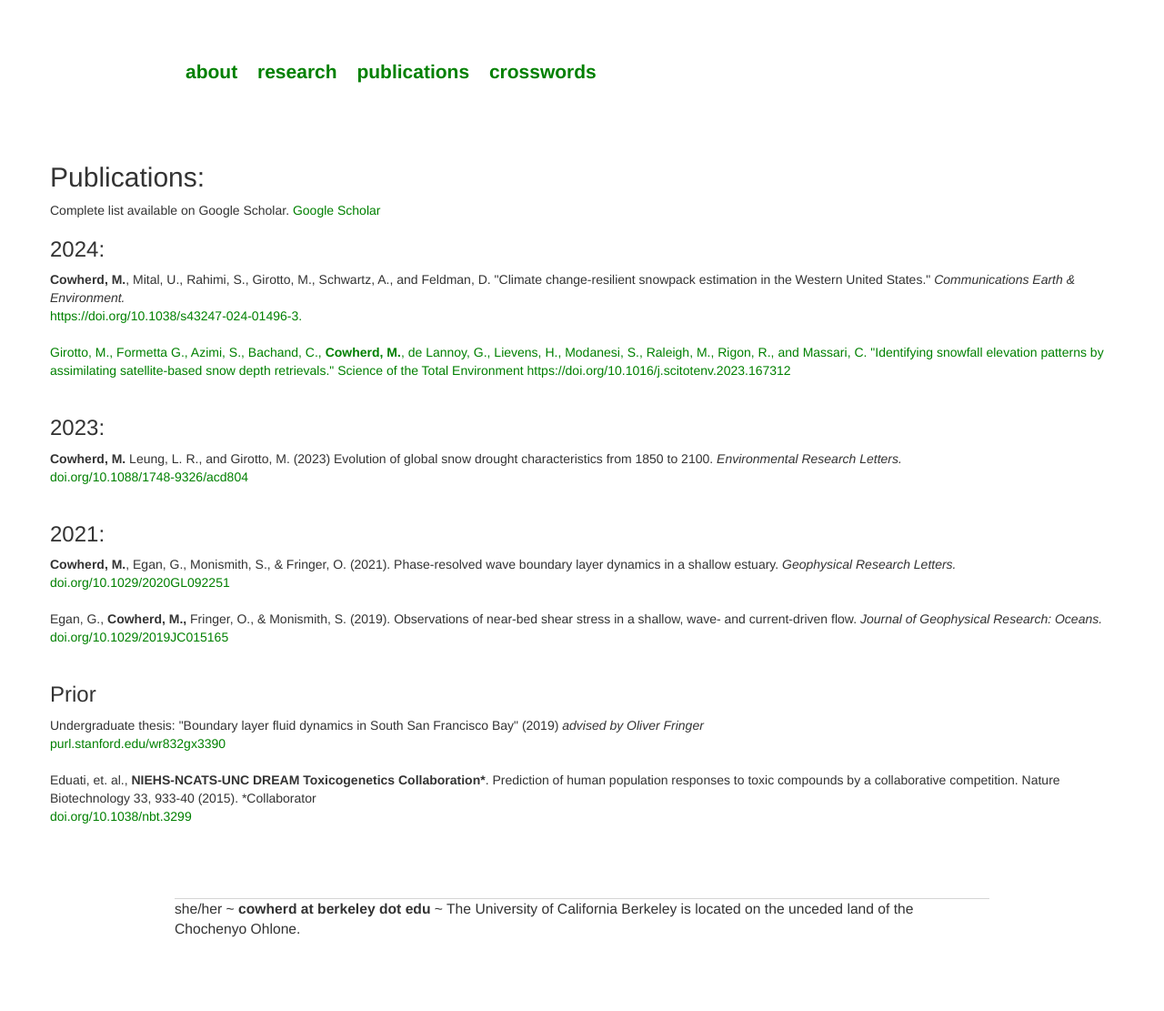
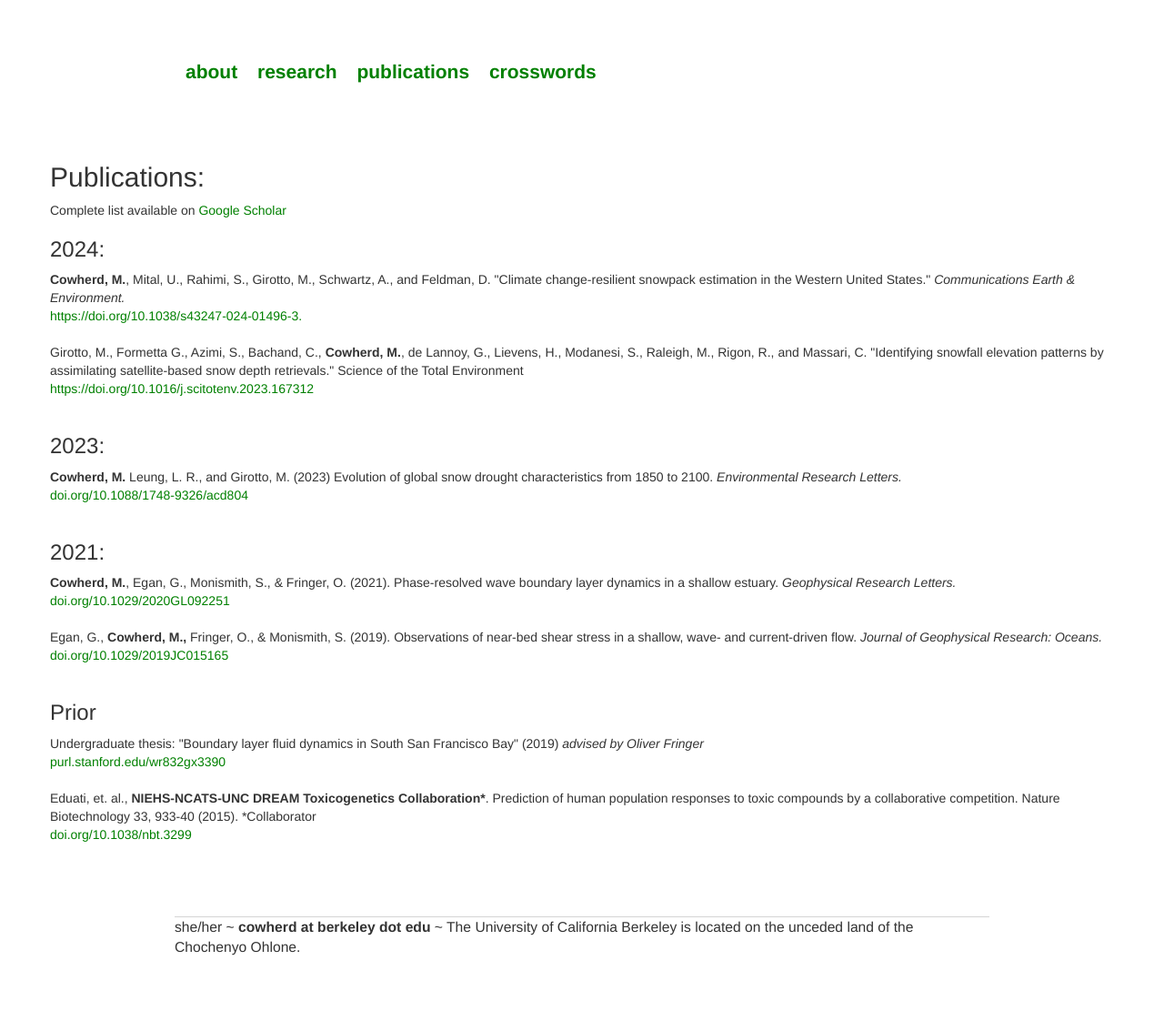
Before and after one commit to mariannecowherd/mariannecowherd.github.io, a Jekyll site: the page built from publications/index.html, in a window 1280 px wide. Shown: the whole page at 91% size. Built offline with Jekyll 4.4.1, drawn with Linux system fonts in a browser that asks for light colours; nearby versions of some CDN libraries.

Commit message:
Update index.html

```diff
--- a/publications/index.html
+++ b/publications/index.html
@@ -17,16 +17,16 @@ title: Publications
 <div class="row">
 <div class="blurb">
 	<h2>Publications:</h2>
-	Complete list available on Google Scholar. <a href="https://scholar.google.com/citations?user=RN_5PCcAAAAJ&hl=en&oi=ao">Google Scholar</a>
+	Complete list available on <a href="https://scholar.google.com/citations?user=RN_5PCcAAAAJ&hl=en&oi=ao">Google Scholar</a>
 
 	<h3>2024:</h3>
 	<b>Cowherd, M.</b>, Mital, U., Rahimi, S., Girotto, M., Schwartz, A., and Feldman, D.
 	"Climate change-resilient snowpack estimation in the Western United States." <i> Communications Earth & Environment. </i>  <br>
-	<a href = "https://doi.org/10.1038/s43247-024-01496-3">https://doi.org/10.1038/s43247-024-01496-3. <br><br>
+	<a href = "https://doi.org/10.1038/s43247-024-01496-3">https://doi.org/10.1038/s43247-024-01496-3. </a> <br><br>
 
 	Girotto, M., Formetta G., Azimi, S., Bachand, C., <b>Cowherd, M.</b>, de Lannoy, G., Lievens, H., Modanesi, S., Raleigh, M., Rigon, R., and Massari, C.
 	"Identifying snowfall elevation patterns by assimilating satellite-based snow depth retrievals."
-	<it> Science of the Total Environment</it>
+	<it> Science of the Total Environment</it> <br>
 	<a href ="https://doi.org/10.1016/j.scitotenv.2023.167312">https://doi.org/10.1016/j.scitotenv.2023.167312</a>
 	<br> <br>
 
```
